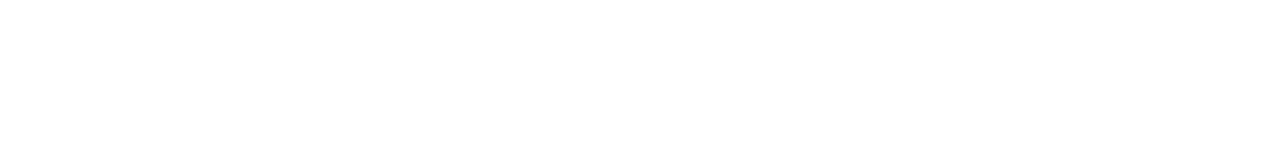
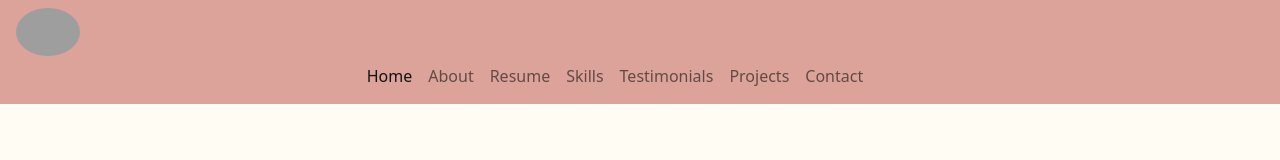
Before and after one commit to robynainsley21/personal-portfolio, a plain HTML site: page index.html in a window 1280 px wide. Drawn offline with nearby package versions, Linux system fonts and the light colour scheme; grey boxes are pictures that could not be loaded.

Commit message:
Add navbar

```diff
--- a/css/styles.css
+++ b/css/styles.css
@@ -0,0 +1,38 @@
+*,
+*::after,
+*::before{
+    margin: 0;
+    padding: 0;
+    box-sizing: border-box;
+}
+
+::-webkit-scrollbar{
+    display: none;
+}
+
+:root{
+    --primary: #DBA39A;
+    --secondary: #F0DBDB;
+    --complimentary: #F5EBE0;
+    --bg: #FEFCF3;
+}
+
+/* general */
+body{
+    background-color: var(--bg);
+}
+
+/* navbar */
+nav{
+    background-color: var(--primary);
+}
+
+img[alt="logo"]{
+    width: 4rem;
+    border-radius: 100%;
+    margin: auto 1rem;
+}
+
+.navbar-collapse{
+    margin-left: 70%;
+}
--- a/index.html
+++ b/index.html
@@ -24,7 +24,25 @@
   </head>
   <body>
     <header>
-
+        <nav class="navbar navbar-expand-lg navbar-light">
+            <div id="nav-container">
+              <a class="navbar-brand" href="index.html"><img src="https://robynainsley21.github.io/images/images/Portfolio logo (1).png" alt="logo"></a>
+              <button class="navbar-toggler" type="button" data-bs-toggle="collapse" data-bs-target="#navbarNavAltMarkup" aria-controls="navbarNavAltMarkup" aria-expanded="false" aria-label="Toggle navigation">
+                <span class="navbar-toggler-icon"></span>
+              </button>
+              <div class="collapse navbar-collapse" id="navbarNavAltMarkup">
+                <div class="navbar-nav">
+                  <a class="nav-link active" aria-current="page" href="#home">Home</a>
+                  <a class="nav-link" href="#about">About</a>
+                  <a class="nav-link" href="#resume">Resume</a>
+                  <a class="nav-link" href="#skills">Skills</a>
+                  <a class="nav-link" href="#testimonials">Testimonials</a>
+                  <a class="nav-link" href="#projects">Projects</a>
+                  <a class="nav-link" href="#contact">Contact</a>
+                </div>
+              </div>
+            </div>
+          </nav>
     </header>
     <main>
 
```
